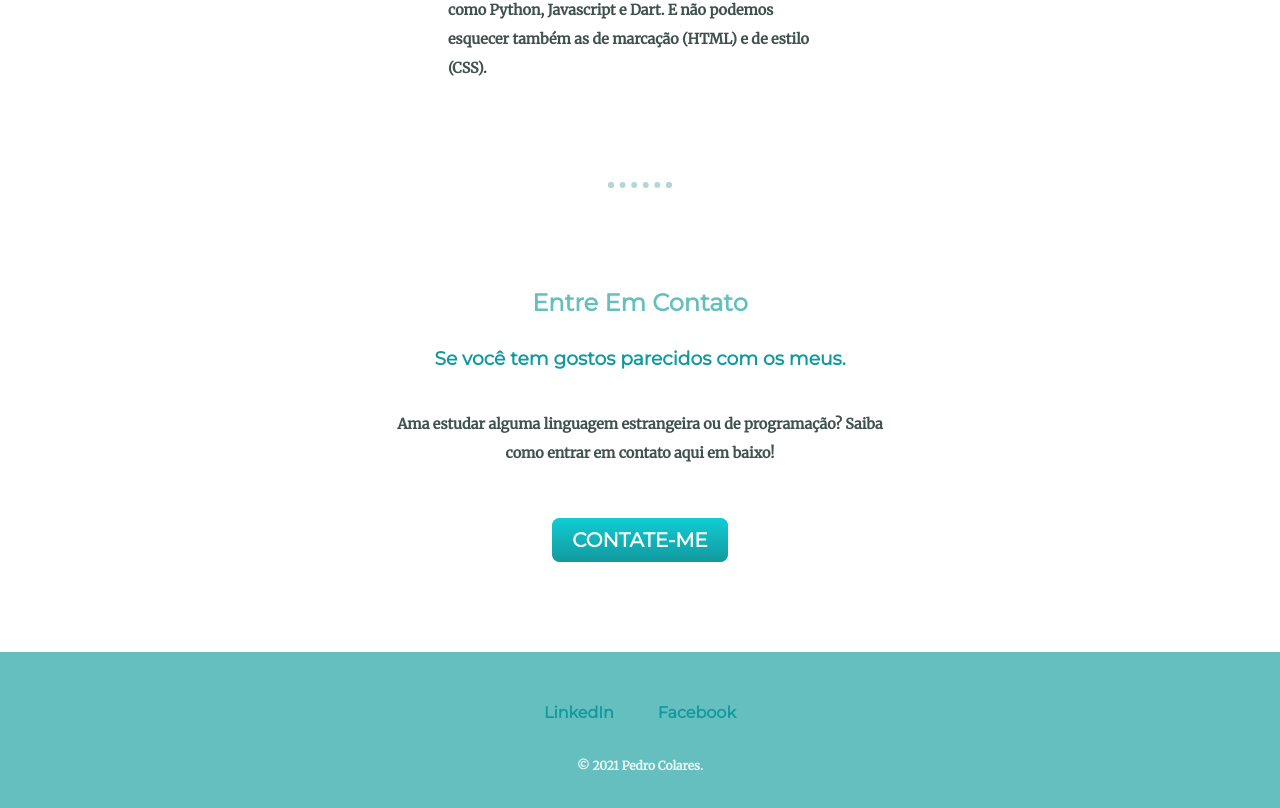
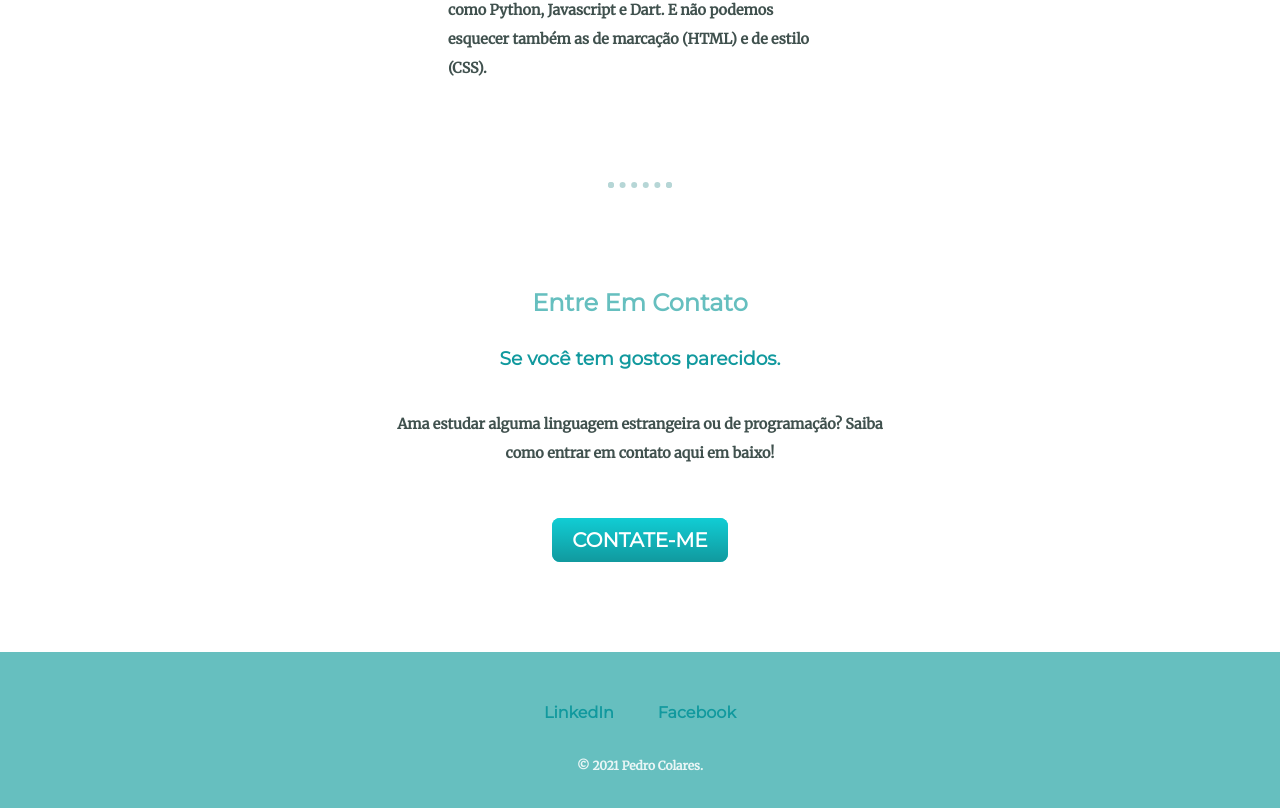
Before and after one commit to PColares/CSS-My-Site, a plain HTML site: page index.html in a window 1280 px wide. Shown: the part 1905-2713 px from the top of the page. Drawn offline with Linux system fonts and the light colour scheme.

Commit message:
Update index.html

```diff
--- a/index.html
+++ b/index.html
@@ -49,7 +49,7 @@
 
         <div class="contact-me">
           <h2>Entre Em Contato</h2>
-          <h3>Se você tem gostos parecidos com os meus.</h3>
+          <h3>Se você tem gostos parecidos.</h3>
           <p class="contact-message">Ama estudar alguma linguagem estrangeira ou de programação? Saiba como entrar em contato aqui em baixo!</p>
           <a class="btn" href="mailto:siqueira.pedro1998@email.com">CONTATE-ME</a>
         </div>
```
